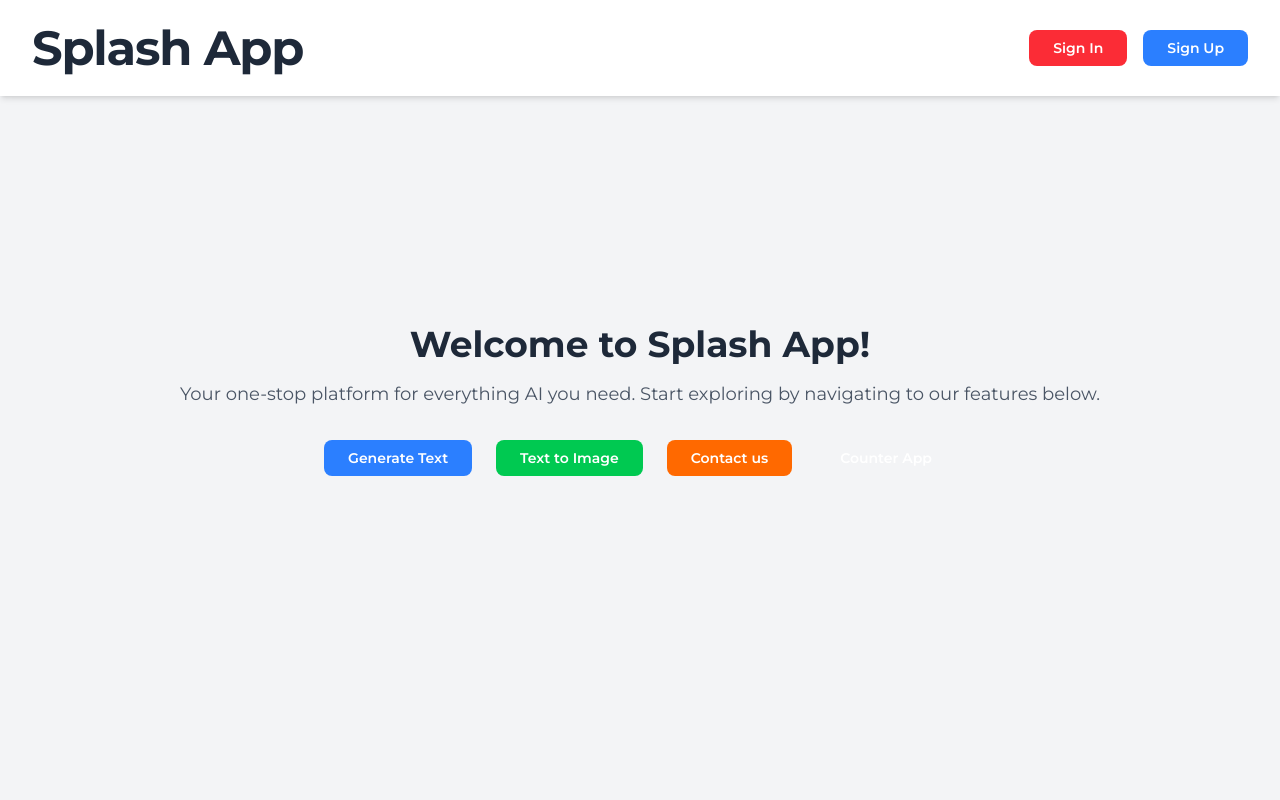
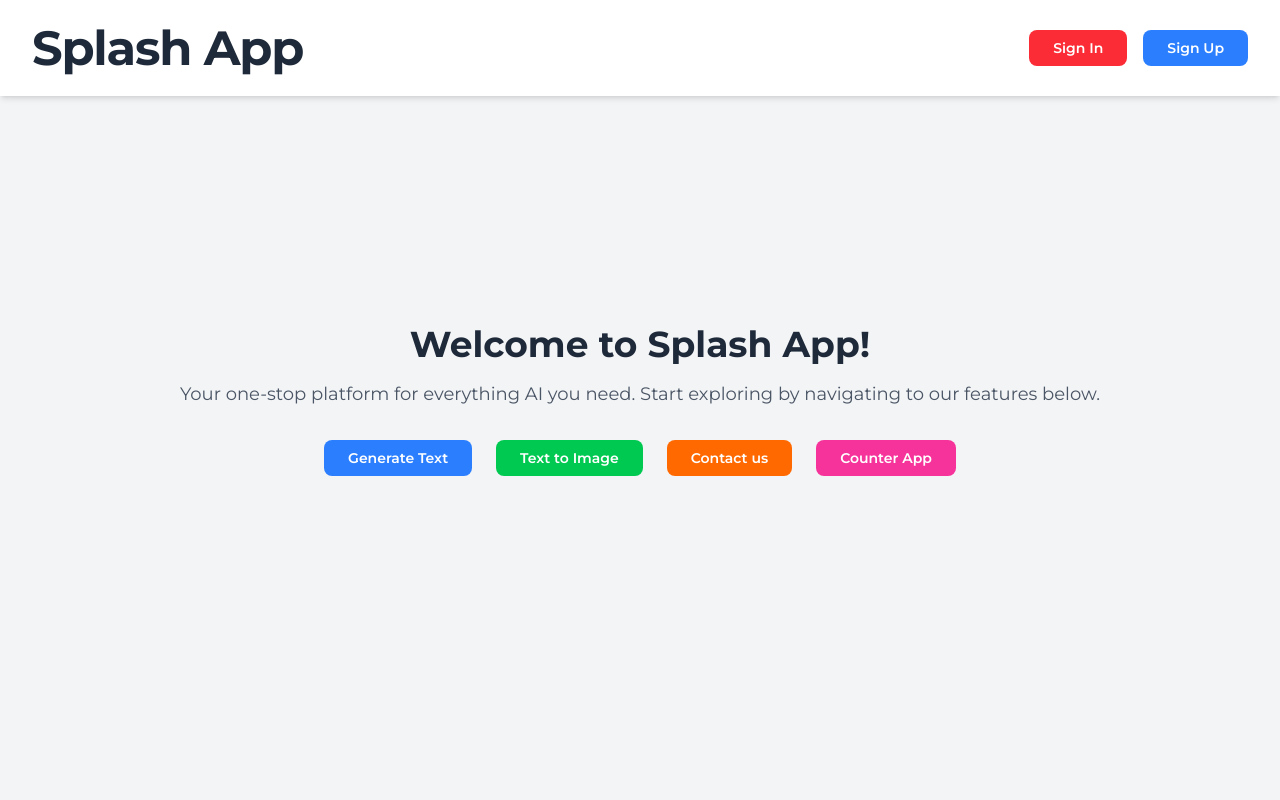
Before and after one commit to Kaydev-cmd/alx-project-0x04-setup, a Next.js app in the folder alx-project-0x04/: page / in a window 1280 px wide. Shown: the top 800 px of the page. Built offline with nearby package versions, Linux system fonts and the light colour scheme.

Commit message:
chore: define pink button background color utility class

```diff
--- a/alx-project-0x04/components/common/Button.tsx
+++ b/alx-project-0x04/components/common/Button.tsx
@@ -13,6 +13,7 @@ const Button = ({
         blue: "bg-blue-500",
         orange: "bg-orange-500",
         green: "bg-green-500",
+        pink: "bg-pink-500",
       }[buttonBackgroundColor]
     : "bg-slate-500";
 
```
